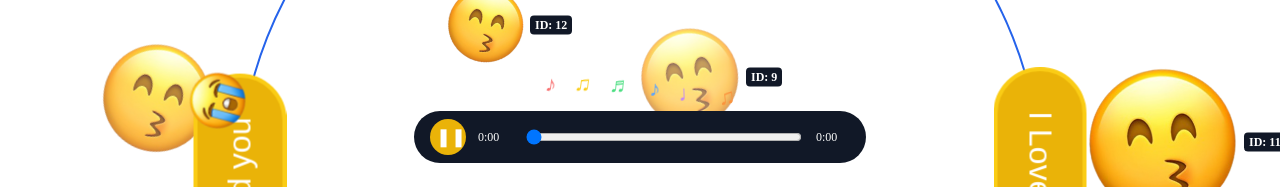
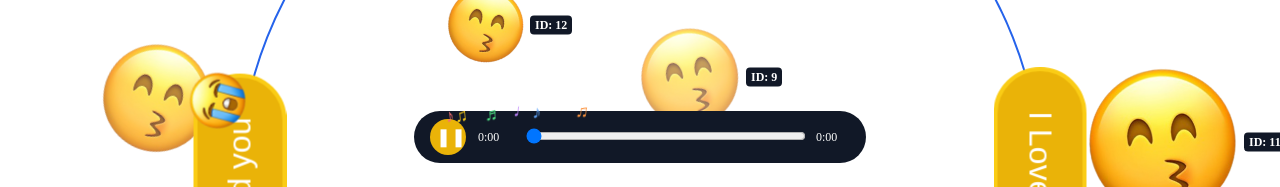
Before and after one commit to doantd11/1308, a React (Vite) app: page / in a window 1280 px wide. Both pictures are taken after a click on the button "Phát nhạc". Shown: the part 613-800 px from the top of the page. Built offline with nearby package versions, Linux system fonts and the light colour scheme.

Commit message:
[DatDT][BackgroundMusic][anchor notes to music progress]

```diff
--- a/components/audio/BackgroundMusic.jsx
+++ b/components/audio/BackgroundMusic.jsx
@@ -2,12 +2,12 @@ import { useEffect, useRef, useState } from 'react';
 import backgroundAudio from '../../audio/Nơi Này Có Anh.mp3';
 
 const musicNotes = [
-  ['♪', '#f87171', '0s'],
-  ['♫', '#facc15', '0.15s'],
-  ['♬', '#4ade80', '0.3s'],
-  ['♪', '#60a5fa', '0.45s'],
-  ['♩', '#c084fc', '0.6s'],
-  ['♫', '#fb923c', '0.75s'],
+  ['♪', '#f87171', '0s', -14],
+  ['♫', '#facc15', '0.15s', 0],
+  ['♬', '#4ade80', '0.3s', 16],
+  ['♪', '#60a5fa', '0.45s', 30],
+  ['♩', '#c084fc', '0.6s', -28],
+  ['♫', '#fb923c', '0.75s', 44],
 ];
 
 export default function BackgroundMusic() {
@@ -61,6 +61,8 @@ export default function BackgroundMusic() {
     return `${minutes}:${seconds}`;
   };
 
+  const progress = duration ? Math.min(100, (currentTime / duration) * 100) : 0;
+
   return (
     <>
       <audio ref={audioRef} loop src={backgroundAudio} />
@@ -81,33 +83,6 @@ export default function BackgroundMusic() {
           zIndex: 3,
         }}
       >
-        {isPlaying && (
-          <div
-            aria-hidden="true"
-            style={{
-              display: 'flex',
-              gap: '18px',
-              left: '50%',
-              position: 'absolute',
-              top: '-28px',
-              transform: 'translateX(-50%)',
-            }}
-          >
-            {musicNotes.map(([note, color, delay]) => (
-              <span
-                key={`${note}-${delay}`}
-                style={{
-                  color,
-                  fontSize: '22px',
-                  animation: `musicNoteJump 900ms ease-in-out ${delay} infinite alternate`,
-                  display: 'inline-block',
-                }}
-              >
-                {note}
-              </span>
-            ))}
-          </div>
-        )}
         <button
           aria-label={isPlaying ? 'Dừng nhạc' : 'Phát nhạc'}
           onClick={toggleMusic}
@@ -126,22 +101,51 @@ export default function BackgroundMusic() {
           {isPlaying ? '❚❚' : '▶'}
         </button>
         <span style={{ fontSize: '12px', minWidth: '34px' }}>{formatTime(currentTime)}</span>
+        <div style={{ flex: 1, position: 'relative' }}>
+          {isPlaying && (
+            <div
+              aria-hidden="true"
+              style={{
+                left: `${progress}%`,
+                position: 'absolute',
+                top: '-20px',
+                transform: 'translateX(-50%)',
+                whiteSpace: 'nowrap',
+              }}
+            >
+              {musicNotes.map(([note, color, delay, offset]) => (
+                <span
+                  key={`${note}-${delay}`}
+                  style={{
+                    animation: `musicNoteJump 700ms ease-in-out ${delay} infinite alternate`,
+                    color,
+                    display: 'inline-block',
+                    fontSize: '18px',
+                    marginLeft: `${offset}px`,
+                  }}
+                >
+                  {note}
+                </span>
+              ))}
+            </div>
+          )}
           <input
             aria-label="Tiến trình nhạc"
             max={duration || 0}
             min="0"
             onChange={seekMusic}
             step="0.1"
-          style={{ flex: 1 }}
+            style={{ width: '100%' }}
             type="range"
             value={currentTime}
           />
+        </div>
         <span style={{ fontSize: '12px', minWidth: '34px' }}>{formatTime(duration)}</span>
       </div>
       <style>{`
         @keyframes musicNoteJump {
-          from { transform: translateY(4px) rotate(-8deg); }
-          to { transform: translateY(-12px) rotate(8deg); }
+          from { transform: translateY(0) rotate(-8deg); }
+          to { transform: translateY(-5px) rotate(8deg); }
         }
       `}</style>
     </>
```
Lines whose indentation alone changed are shown as unchanged.
